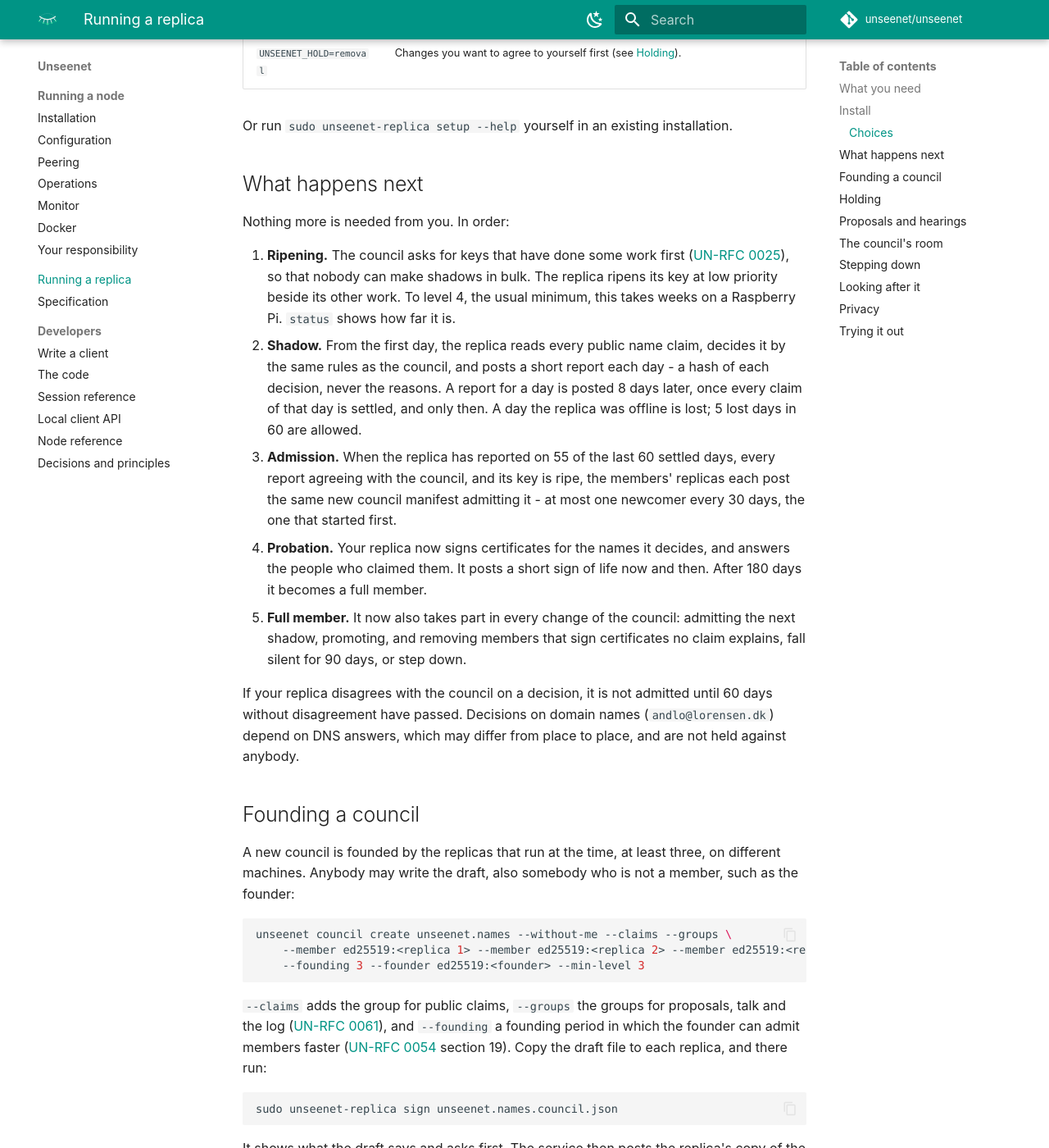
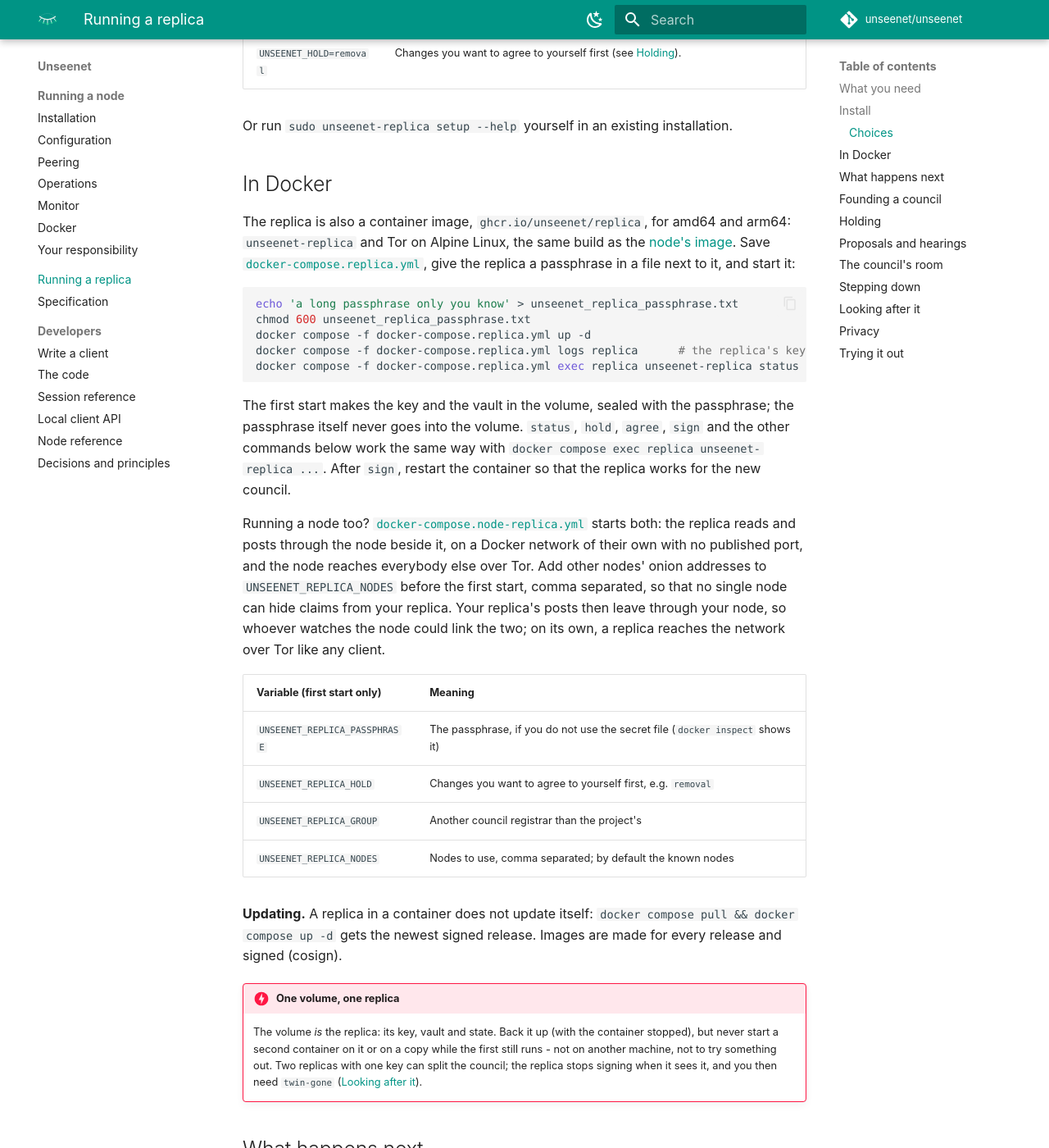
Before and after one commit to unseenet/unseenet, an MkDocs documentation site: the page built from docs/replica.md, in a window 1280 px wide and 1400 px high, scrolled down 2076 px. Shown: the whole window at 82% size. Built offline with MkDocs 1.6.1 and Material for MkDocs 9.7.7, drawn with Linux system fonts in a browser that asks for light colours; comment, search, counter and statistics services are not loaded.

Commit message:
A container image for council replicas, and node and replica together (#862) (#866)
ghcr.io/unseenet/replica from the node's Dockerfile (--target replica): the first
start makes the key in the volume, sealed with a Docker secret that never enters
it (unseenet-replica setup --passphrase-file); docker exec runs the commands as the
replica's user. Compose files for a replica, and for a node and a replica together
(UNSEENET_LISTEN on the node). Both images read a secret file the host's user owns.


Claude-Session: https://claude.ai/code/session_018Y3WsD4ydpXACrKhx6jMeW

Co-authored-by: Claude <noreply@anthropic.com>

````diff
--- a/docs/replica.md
+++ b/docs/replica.md
@@ -87,6 +87,56 @@ Set these before running the script (`sudo -E bash` keeps them):
 
 Or run `sudo unseenet-replica setup --help` yourself in an existing
 installation.
+
+## In Docker
+
+The replica is also a container image, `ghcr.io/unseenet/replica`, for amd64
+and arm64: `unseenet-replica` and Tor on Alpine Linux, the same build as the
+[node's image](node/docker.md). Save
+[`docker-compose.replica.yml`](https://github.com/unseenet/unseenet/blob/main/deploy/docker-compose.replica.yml),
+give the replica a passphrase in a file next to it, and start it:
+
+```bash
+echo 'a long passphrase only you know' > unseenet_replica_passphrase.txt
+chmod 600 unseenet_replica_passphrase.txt
+docker compose -f docker-compose.replica.yml up -d
+docker compose -f docker-compose.replica.yml logs replica      # the replica's key
+docker compose -f docker-compose.replica.yml exec replica unseenet-replica status
+```
+
+The first start makes the key and the vault in the volume, sealed with the
+passphrase; the passphrase itself never goes into the volume. `status`,
+`hold`, `agree`, `sign` and the other commands below work the same way with
+`docker compose exec replica unseenet-replica ...`. After `sign`, restart the
+container so that the replica works for the new council.
+
+Running a node too? [`docker-compose.node-replica.yml`](https://github.com/unseenet/unseenet/blob/main/deploy/docker-compose.node-replica.yml)
+starts both: the replica reads and posts through the node beside it, on a
+Docker network of their own with no published port, and the node reaches
+everybody else over Tor. Add other nodes' onion addresses to
+`UNSEENET_REPLICA_NODES` before the first start, comma separated, so that no
+single node can hide claims from your replica. Your replica's posts then
+leave through your node, so whoever watches the node could link the two; on
+its own, a replica reaches the network over Tor like any client.
+
+| Variable (first start only) | Meaning |
+|-----------------------------|---------|
+| `UNSEENET_REPLICA_PASSPHRASE` | The passphrase, if you do not use the secret file (`docker inspect` shows it) |
+| `UNSEENET_REPLICA_HOLD` | Changes you want to agree to yourself first, e.g. `removal` |
+| `UNSEENET_REPLICA_GROUP` | Another council registrar than the project's |
+| `UNSEENET_REPLICA_NODES` | Nodes to use, comma separated; by default the known nodes |
+
+**Updating.** A replica in a container does not update itself:
+`docker compose pull && docker compose up -d` gets the newest signed
+release. Images are made for every release and signed (cosign).
+
+!!! danger "One volume, one replica"
+    The volume *is* the replica: its key, vault and state. Back it up (with
+    the container stopped), but never start a second container on it or on a
+    copy while the first still runs - not on another machine, not to try
+    something out. Two replicas with one key can split the council; the
+    replica stops signing when it sees it, and you then need `twin-gone`
+    ([Looking after it](#looking-after-it)).
 
 ## What happens next
 
````
Also changed, not shown: CHANGELOG.md (+12 -0 lines), docs/node/docker.md (+15 -0 lines), 10 other files.
